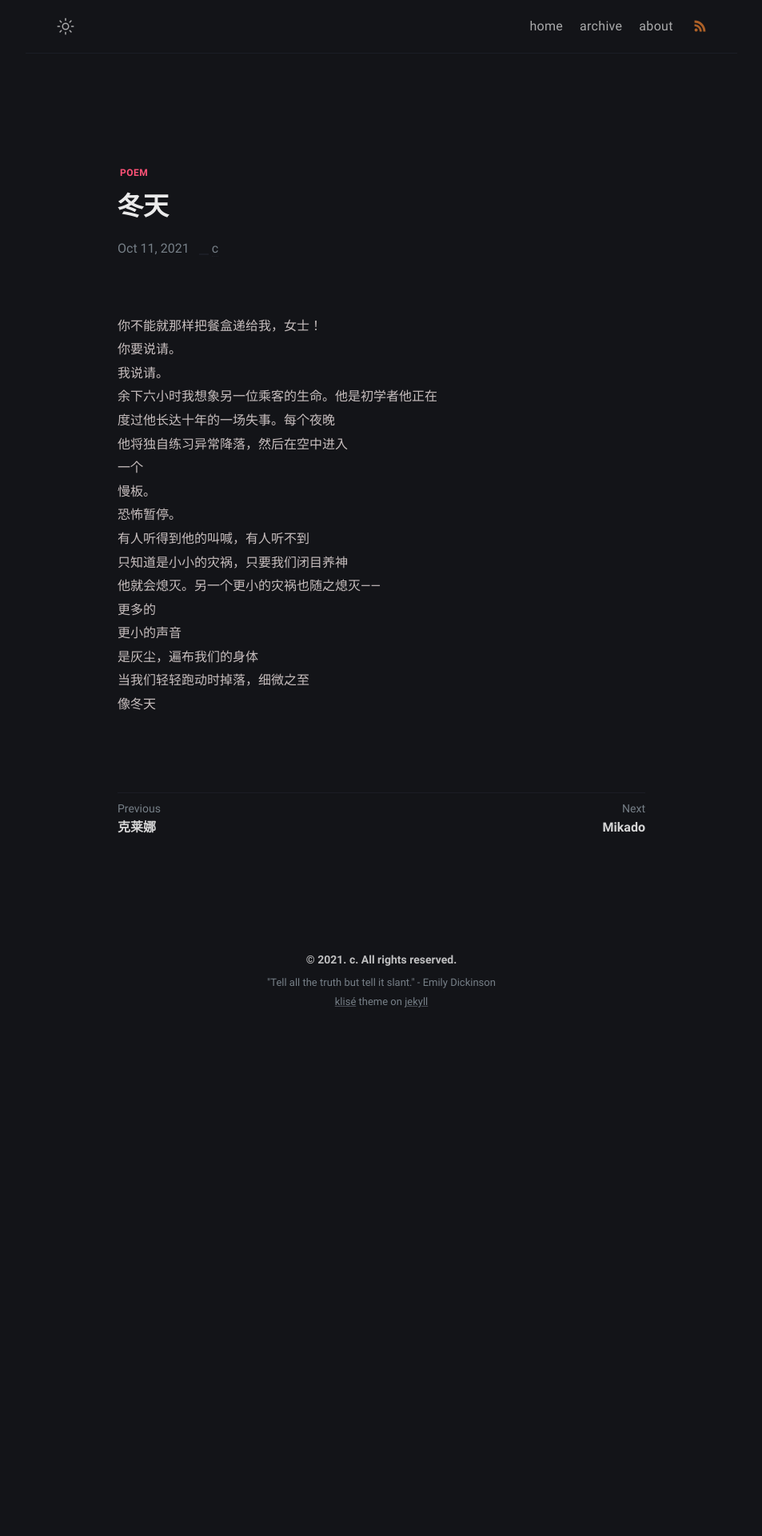
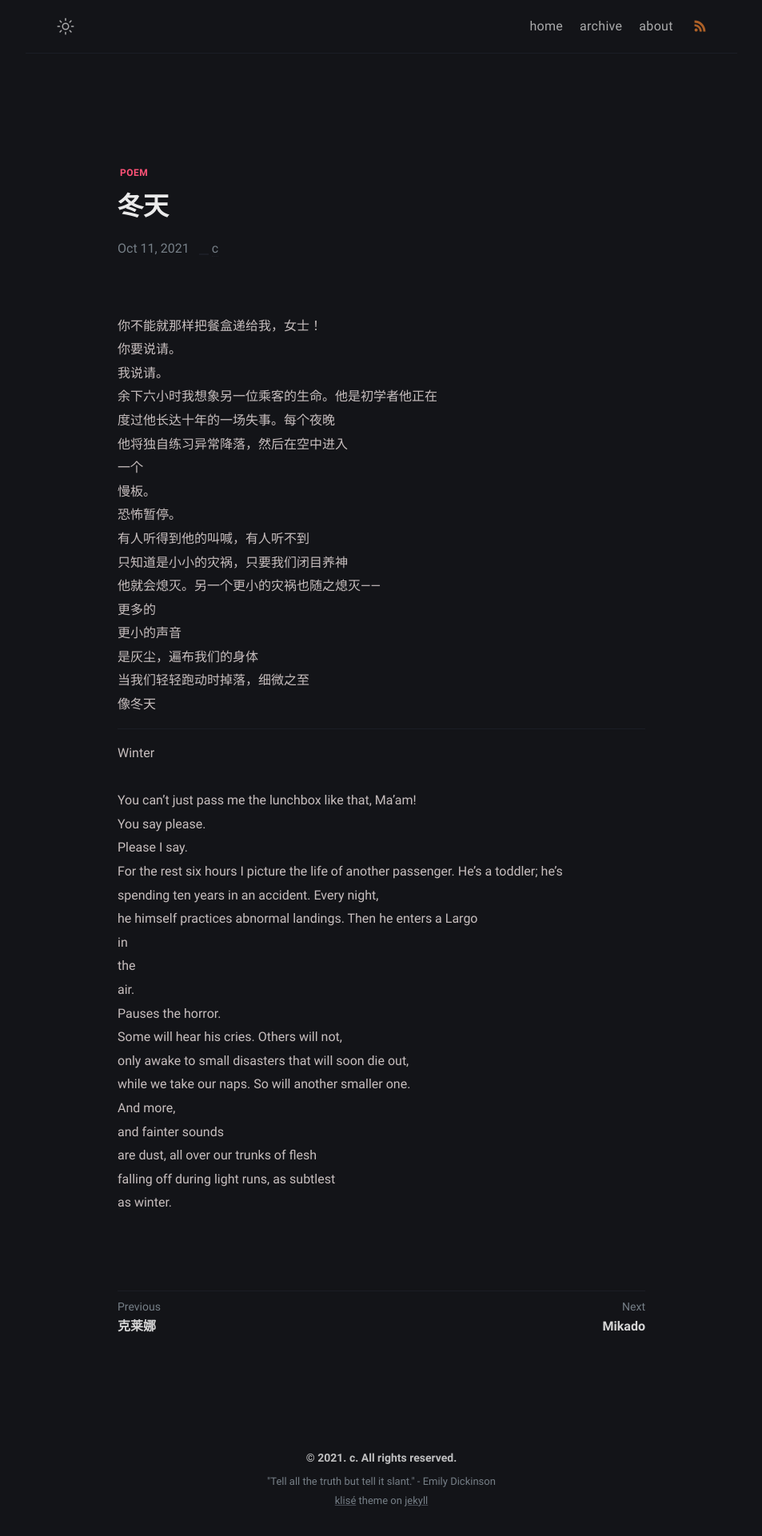
Before and after one commit to yijingch/afistforair.github.io, a Jekyll site: the page built from _posts/winter/2021-10-11-winter.md, in a window 1280 px wide. Shown: the whole page at 80% size, without its empty margins (163-1116 px from the left). Built offline with Jekyll 4.4.1, drawn with Linux system fonts in a browser that asks for light colours; before the commit the page ends 1297 px from its top, so only the background shows below that.

Commit message:
edit post

```diff
--- a/_posts/winter/2021-10-11-winter.md
+++ b/_posts/winter/2021-10-11-winter.md
@@ -21,3 +21,26 @@ tags: [poem]
 是灰尘，遍布我们的身体
 当我们轻轻跑动时掉落，细微之至
 像冬天
+
+
+----
+Winter
+
+You can't just pass me the lunchbox like that, Ma'am!
+You say please.
+Please I say.
+For the rest six hours I picture the life of another passenger. He's a toddler; he's
+spending ten years in an accident. Every night,
+he himself practices abnormal landings. Then he enters a Largo
+in
+the
+air.
+Pauses the horror.
+Some will hear his cries. Others will not,
+only awake to small disasters that will soon die out,
+while we take our naps. So will another smaller one.
+And more,
+and fainter sounds
+are dust, all over our trunks of flesh
+falling off during light runs, as subtlest
+as winter.
```
